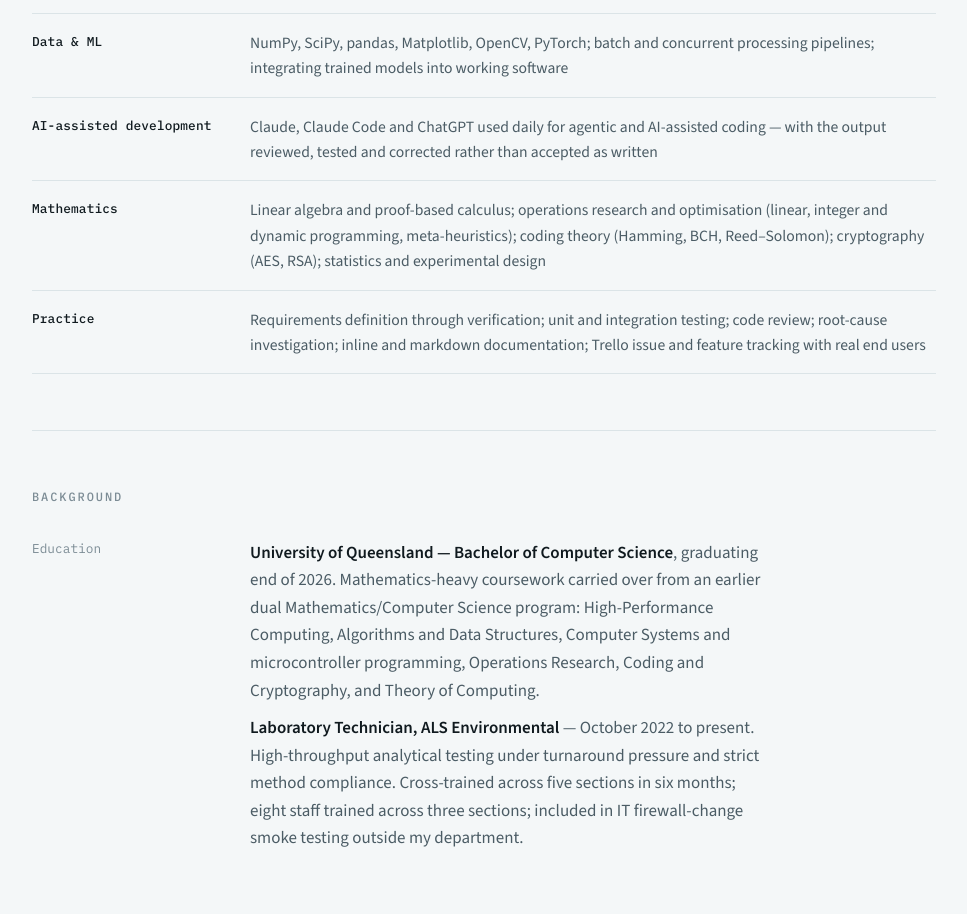
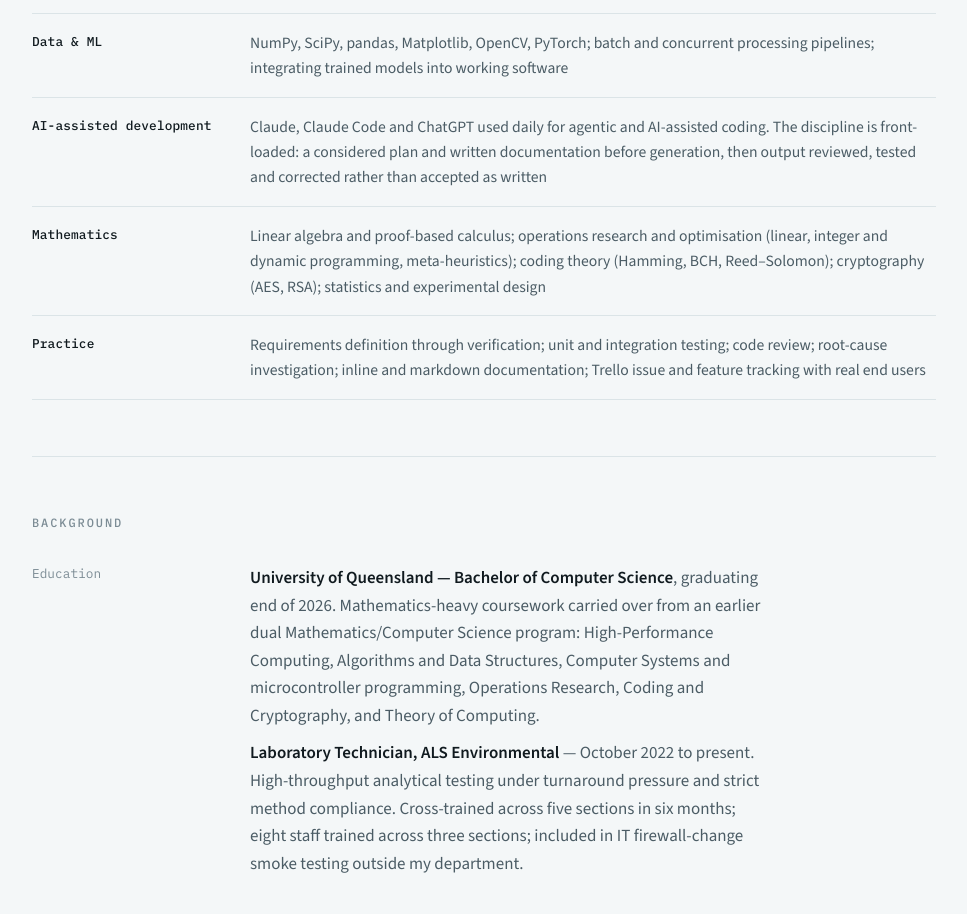
Before and after one commit to CamCook314/CamCook314.github.io, a plain HTML site: page index.html in a window 1280 px wide. Shown: the part 4118-5032 px from the top of the page, without its empty margins (156-1123 px from the left). Drawn offline with nearby package versions, Linux system fonts and the light colour scheme.

Commit message:
Front-load the AI-assisted development discipline
Planning and written documentation before generation is the part that
determines whether the output holds together; review and testing follow
rather than substitute for it.

Co-Authored-By: Claude Opus 5 <noreply@anthropic.com>

```diff
--- a/index.html
+++ b/index.html
@@ -403,7 +403,7 @@ footer .avail{color:var(--ink-3)}
       </div>
       <div class="cap">
         <div class="cap-k">AI-assisted development</div>
-        <div class="cap-v">Claude, Claude Code and ChatGPT used daily for agentic and AI-assisted coding — with the output reviewed, tested and corrected rather than accepted as written</div>
+        <div class="cap-v">Claude, Claude Code and ChatGPT used daily for agentic and AI-assisted coding. The discipline is front-loaded: a considered plan and written documentation before generation, then output reviewed, tested and corrected rather than accepted as written</div>
       </div>
       <div class="cap">
         <div class="cap-k">Mathematics</div>
```
